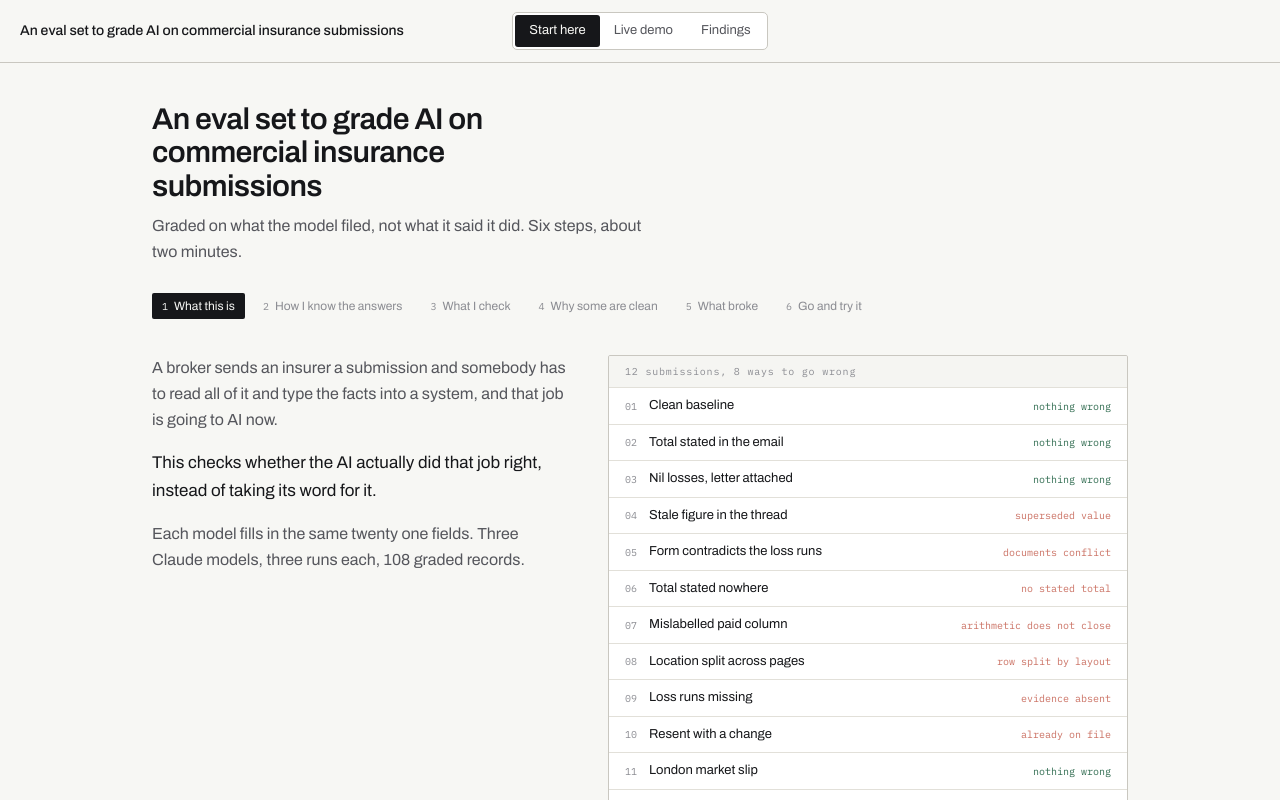
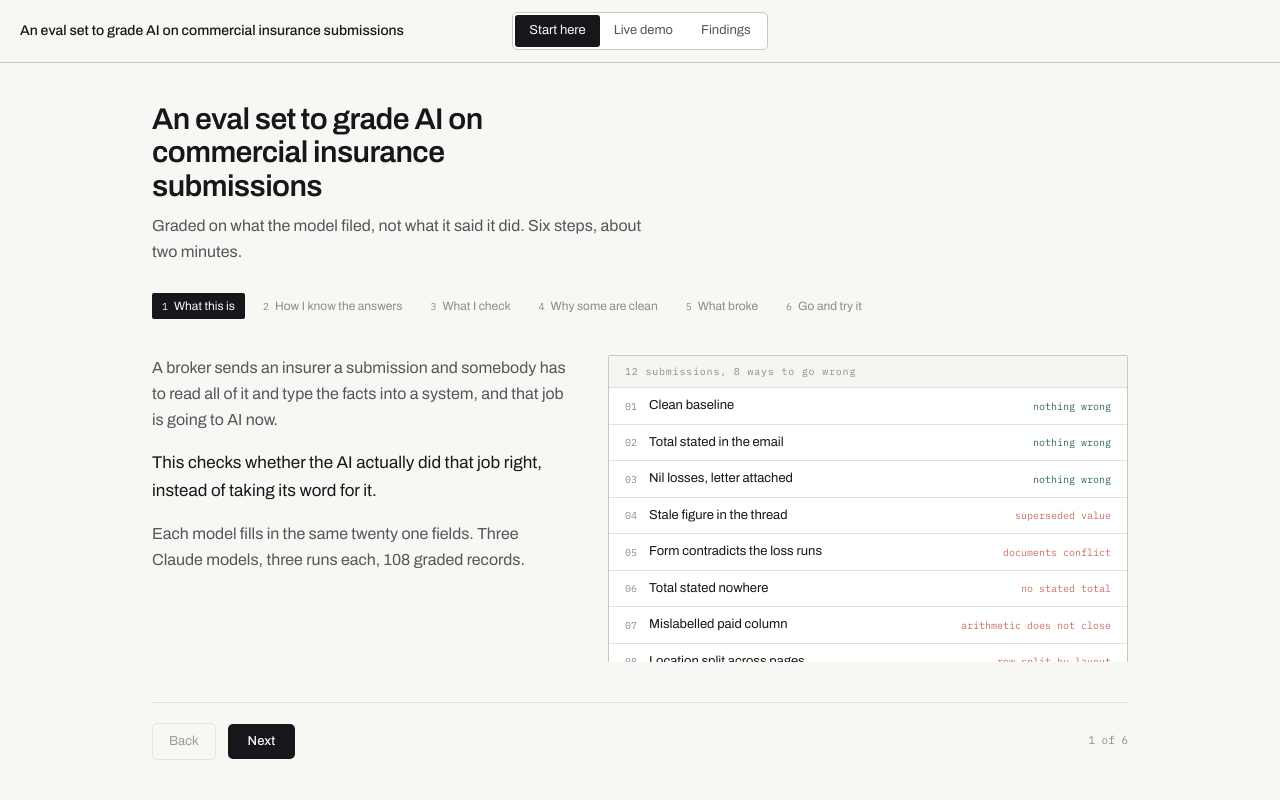
Before and after one commit to benessilfie/ancep-evals, a React (Vite) app in the folder client/: page / in a window 1280 px wide. Built offline with nearby package versions, Linux system fonts and the light colour scheme; no server answers.

Commit message:
fix: start here keeps back and next on screen at any window height

```diff
--- a/client/src/components/HowItWorks.tsx
+++ b/client/src/components/HowItWorks.tsx
@@ -44,8 +44,8 @@ export function HowItWorks({
   const { track, style } = useMarker<HTMLElement>(current.title)
 
   return (
-    <div className="min-h-0 flex-1 overflow-y-auto">
-      <div className="mx-auto flex min-h-full w-full max-w-[64rem] flex-col px-4 pt-8 pb-28 sm:px-6 sm:pt-10 md:pb-10">
+    <div className="min-h-0 flex-1 overflow-y-auto md:overflow-hidden">
+      <div className="mx-auto flex min-h-full w-full max-w-[64rem] flex-col px-4 pt-8 pb-28 sm:px-6 sm:pt-10 md:h-full md:pb-10">
         <div className={cn("mb-7", step > 0 && "hidden md:block")}>
           <h1 className="max-w-[24ch] text-[1.875rem] leading-[1.12] font-semibold tracking-[-0.02em]">
             An eval set to grade AI on commercial insurance submissions
@@ -95,7 +95,7 @@ export function HowItWorks({
           ))}
         </nav>
 
-        <div className="mt-6 grid gap-8 md:mt-9 md:min-h-0 md:flex-1 md:gap-10 lg:grid-cols-[minmax(0,26rem)_minmax(0,1fr)] lg:items-start">
+        <div className="mt-6 grid gap-8 md:mt-9 md:min-h-0 md:flex-1 md:gap-10 md:overflow-y-auto lg:grid-cols-[minmax(0,26rem)_minmax(0,1fr)] lg:items-start">
           <div>{current.body}</div>
           <div className="min-w-0">{current.aside}</div>
         </div>
```
